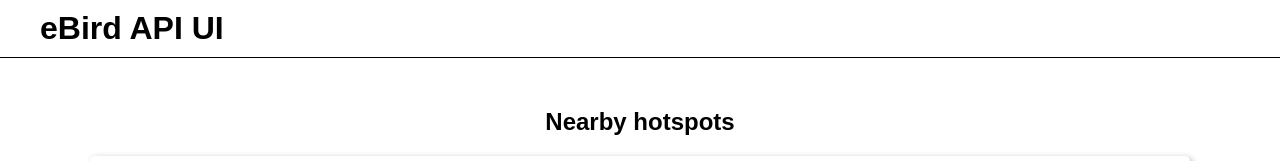
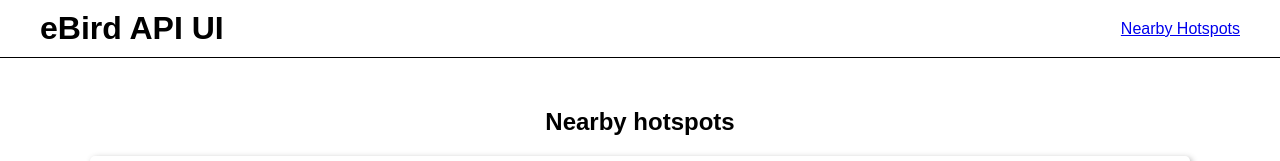
Before and after one commit to Fimbelowski/ebird-api-ui, a React (Vite) app: page /geo in a window 1280 px wide. Shown: the top 161 px of the page. Built offline with nearby package versions, Linux system fonts and the light colour scheme.

Commit message:
Add Nav component.

```diff
--- a/src/components/Header.tsx
+++ b/src/components/Header.tsx
@@ -1,14 +1,10 @@
-import { type ReactNode } from 'react';
+import Nav from './Nav';
 
-interface Props {
-  children?: ReactNode;
-}
-
-export default function Header({ children }: Props) {
+export default function Header() {
   return (
     <header className="header">
       <h1>eBird API UI</h1>
-      {children}
+      <Nav />
     </header>
   );
 }
--- /dev/null
+++ b/src/components/Nav.tsx
@@ -0,0 +1,13 @@
+import { Link } from 'react-router-dom';
+
+export default function Nav() {
+  return (
+    <nav className="nav">
+      <menu className="nav__menu">
+        <li>
+          <Link to="/geo">Nearby Hotspots</Link>
+        </li>
+      </menu>
+    </nav>
+  );
+}
--- a/src/sass/layout/_Header.scss
+++ b/src/sass/layout/_Header.scss
@@ -3,4 +3,5 @@
   border-bottom: 1px solid black;
   display: flex;
   justify-content: space-between;
+  align-items: center;
 }
--- /dev/null
+++ b/src/sass/layout/_Nav.scss
@@ -0,0 +1,7 @@
+.nav {
+  &__menu {
+    list-style: none;
+    display: flex;
+    gap: 2rem;
+  }
+}
--- a/src/sass/main.scss
+++ b/src/sass/main.scss
@@ -6,6 +6,7 @@
 @import 'layout/BasePage';
 @import 'layout/Geo';
 @import 'layout/Header';
+@import 'layout/Nav';
 
 @import 'components/BaseInput';
 @import 'components/Button';
```
